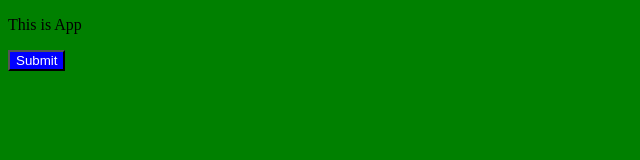
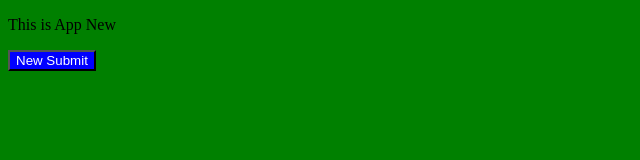
Before and after one commit to leducvinhh/git-tutorial, a plain HTML site: page index.html in a window 1280 px wide. Shown: the whole page, without its empty margins (0-640 px from the left). Drawn offline with Linux system fonts and the light colour scheme.

Commit message:
update index html file new

```diff
--- a/index.html
+++ b/index.html
@@ -9,8 +9,8 @@
   <link rel="stylesheet" href="./index2.css">
 </head>
 <body>
-  <p>This is App</p>
-  <button>Submit</button>
+  <p>This is App New</p>
+  <button>New Submit</button>
 </body>
 </html>
 <!--
```
